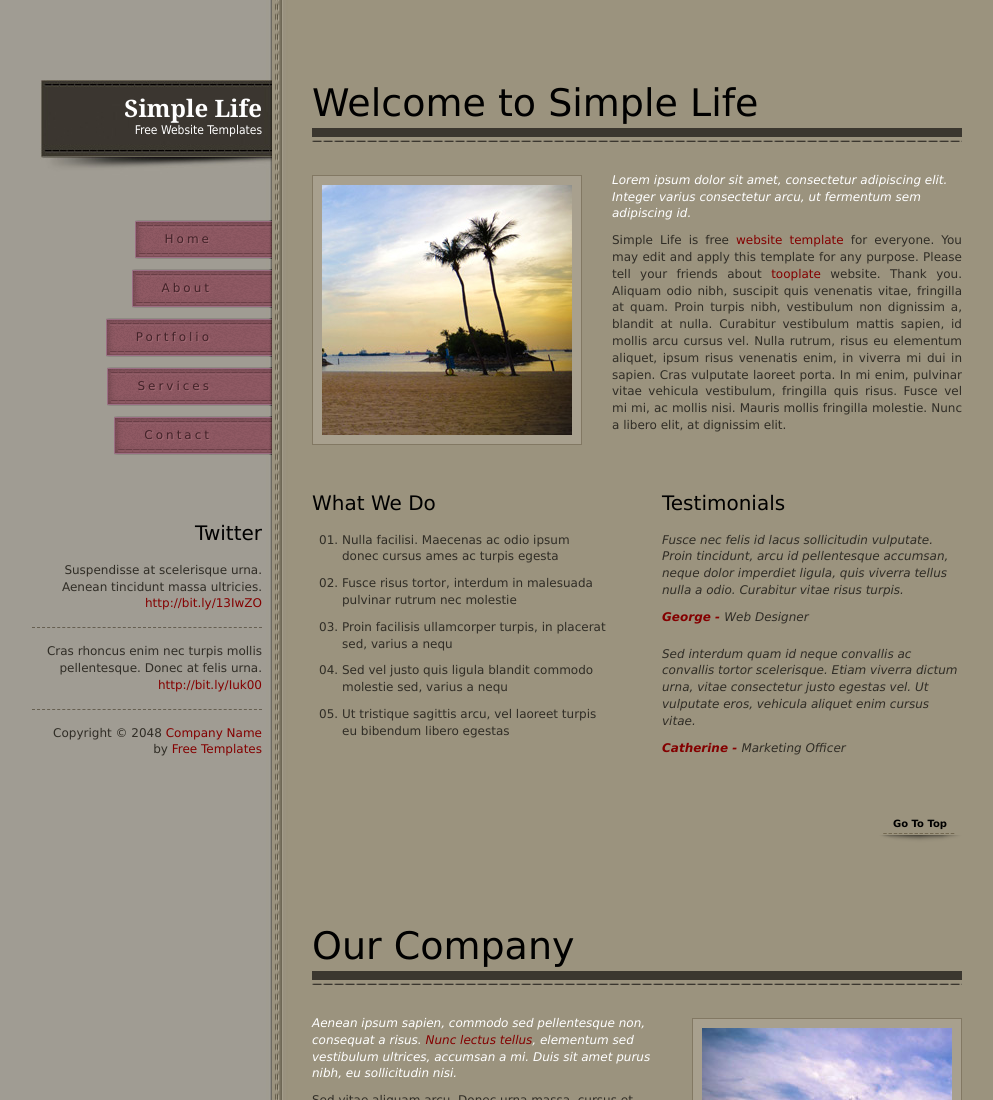
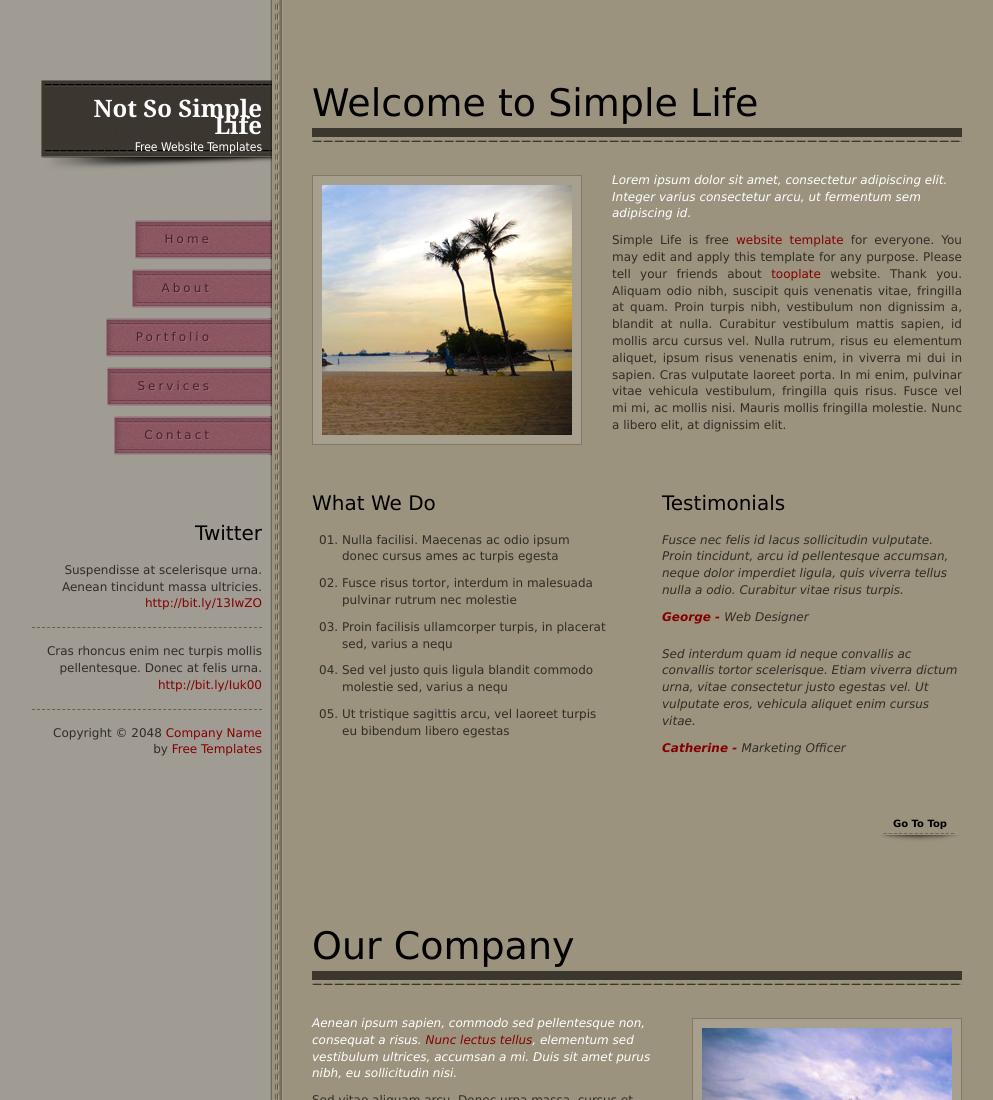
Before and after one commit to mhmdksh/apache-docker, a plain HTML site: page public-html/index.html in a window 1280 px wide. Shown: the top 1100 px of the page, without its empty margins (128-1121 px from the left). Drawn offline with Linux system fonts and the light colour scheme.

Commit message:
renewing the title

```diff
--- a/public-html/index.html
+++ b/public-html/index.html
@@ -24,7 +24,7 @@ $.localScroll();
 <body>
 	<div id="tooplate_wrapper">
 		<div id="tooplate_sidebar">
-			<div id="site_title"><a href="#">Simple Life<span>Free Website Templates</span></a></div>
+			<div id="site_title"><a href="#">Not So Simple Life<span>Free Website Templates</span></a></div>
 			<div id="tooplate_menu">
 				<ul>
 					<li><a href="#home" class="home"><span></span>Home</a></li>
```
